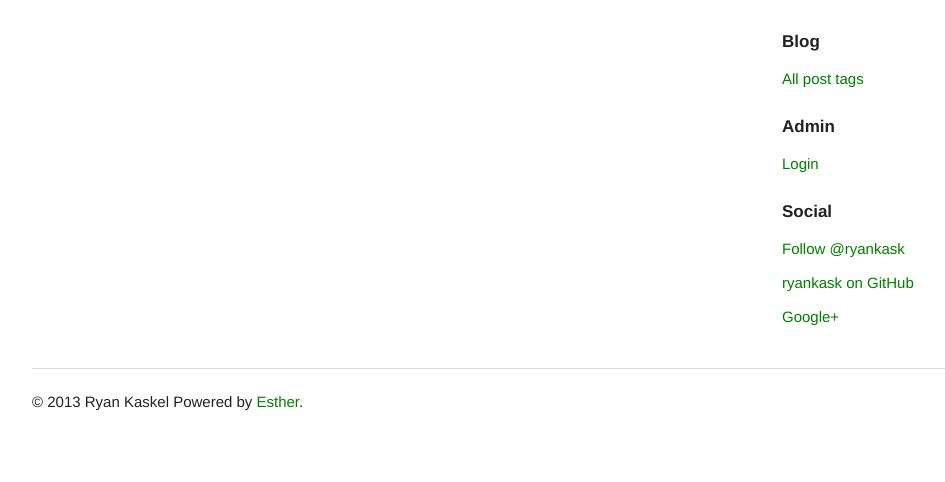
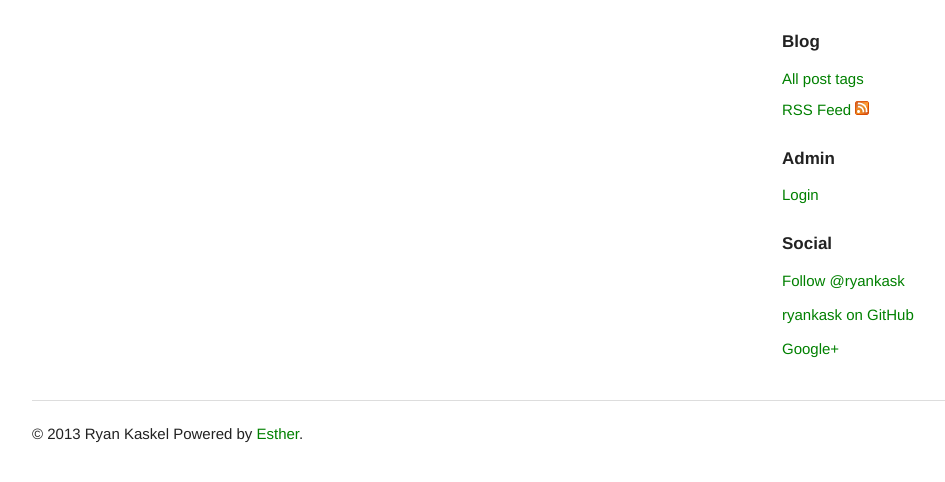
Before and after one commit to ryankask/esther, a Python web app: template esther/templates/page.html in a window 1280 px wide. Shown: the part 45-527 px from the top of the page, without its empty margins (123-1068 px from the left). Run offline with Jinja, Linux system fonts and the light colour scheme; the template is opened without the code that fills it, so the values that code supplies are empty; some web fonts are replaced.

Commit message:
Add RSS links.

```diff
--- a/esther/templates/base.html
+++ b/esther/templates/base.html
@@ -12,6 +12,7 @@
 
     <link href="//fonts.googleapis.com/css?family=Droid+Sans:400,700" rel="stylesheet" type="text/css">
     <link rel="stylesheet" href="{{ url_for('static', filename='css/app.css') }}">
+    <link rel="alternate" type="application/rss+xml" title="Blog posts" href="{{ url_for('feeds.blog_posts', _external=True) }}">
     {% block extra_head %}{% endblock %}
   </head>
   <body>
@@ -51,6 +52,7 @@
         <h5>Blog</h5>
           <ul class="side-nav">
             <li><a href="{{ url_for('blog.tag_list') }}">All post tags</a></li>
+            <li><a href="{{ url_for('feeds.blog_posts') }}">RSS Feed <img src="{{ url_for('static', filename='img/feeds/icon-14x14.png') }}" alt="RSS feed" height="14" width="14"></a></li>
           </ul>
 
         <h5>Admin</h5>
```
Also changed, not shown: esther/static/img/feeds/icon-14x14.png (added).
